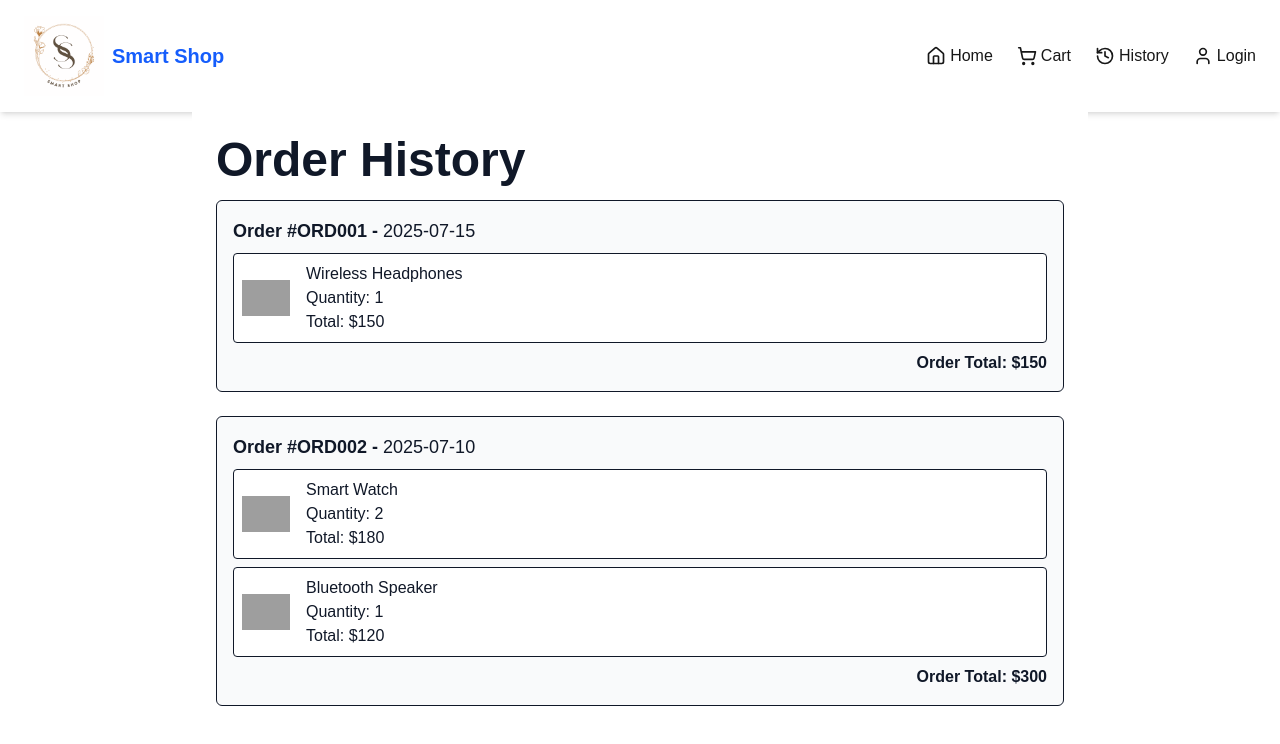
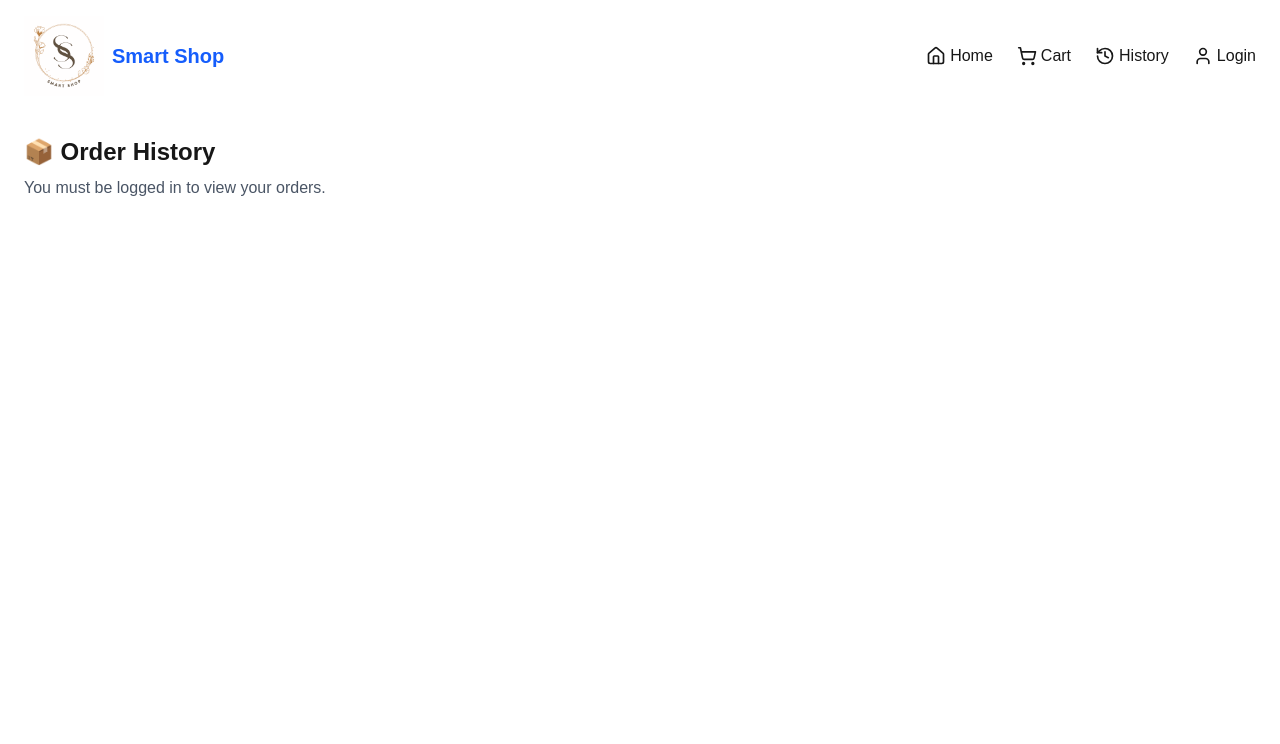
Before and after one commit to Elbound/fe-final-smart-shop, a Next.js app: page /user/order-history in a window 1280 px wide. Shown: the top 744 px of the page. Built offline with nearby package versions, Linux system fonts and the light colour scheme; grey boxes are pictures that could not be loaded.

Commit message:
fixed user/dahsboard typo, cart and order history done
currently still using mockCart, changed H istory in user collection to OrderHistory

```diff
--- a/package.json
+++ b/package.json
@@ -9,9 +9,7 @@
     "lint": "next lint"
   },
   "dependencies": {
-
     "firebase": "^12.0.0",
-
     "lucide-react": "^0.525.0",
     "next": "15.4.2",
     "react": "19.1.0",
--- a/src/app/user/cart/page.jsx
+++ b/src/app/user/cart/page.jsx
@@ -1,109 +1,162 @@
 'use client';
-import { useState } from 'react';
+import { useEffect, useState } from 'react';
+import { db } from '@/firebase';
+import {
+  collection,
+  getDoc,
+  doc,
+  writeBatch,
+  addDoc
+} from 'firebase/firestore';
+import { getAuth } from 'firebase/auth';
 
-const initialCart = [
-  {
-    id: 'p1',
-    name: 'Wireless Headphones',
-    image: '/images/headphones.png',
-    price: 150,
-    quantity: 1,
-    stock: 3,
-  },
-  {
-    id: 'p2',
-    name: 'Smart Watch',
-    image: '/images/watch.png',
-    price: 90,
-    quantity: 2,
-    stock: 1,
-  },
+const mockCart = [
+  { productId: 'rYEYgs5uTTBe4gcIXh18', quantity: 2 },
+  { productId: 'siY3prUYStwMVvp4kssq', quantity: 1 }
 ];
 
 export default function CartPage() {
-  const [cart, setCart] = useState(initialCart);
+  const [products, setProducts] = useState([]);
+  const [quantities, setQuantities] = useState({});
+  const [error, setError] = useState('');
+  const [success, setSuccess] = useState('');
 
-  const updateQuantity = (id, delta) => {
-    setCart((prev) =>
-      prev
-        .map((item) => {
-          if (item.id === id) {
-            const newQty = item.quantity + delta;
-            if (newQty <= 0) return null;
-            return { ...item, quantity: newQty };
-          }
-          return item;
+  const auth = getAuth();
+  const uid = auth.currentUser?.uid;
+
+  useEffect(() => {
+    const fetchProducts = async () => {
+      const productDetails = await Promise.all(
+        mockCart.map(async (item) => {
+          const docRef = doc(db, 'Product', item.productId);
+          const snap = await getDoc(docRef);
+          return {
+            id: item.productId,
+            ...snap.data()
+          };
         })
-        .filter(Boolean)
-    );
-  };
+      );
 
-  const removeItem = (id) => {
-    setCart((prev) => prev.filter((item) => item.id !== id));
-  };
+      setProducts(productDetails);
+      const initialQuantities = {};
+      mockCart.forEach(item => {
+        initialQuantities[item.productId] = item.quantity;
+      });
+      setQuantities(initialQuantities);
+    };
 
-  const totalPrice = cart.reduce((sum, item) => sum + item.price * item.quantity, 0);
+    fetchProducts();
+  }, []);
 
-  const purchase = () => {
-    const hasInsufficientStock = cart.some((item) => item.quantity > item.stock);
-    if (hasInsufficientStock) {
-      alert('Purchase failed: One or more items exceed available stock.');
+  const handleQuantityChange = (productId, value) => {
+    const newQty = parseInt(value);
+    if (isNaN(newQty)) return;
+
+    if (newQty < 1) {
+      // Remove product from cart
+      const updatedProducts = products.filter(p => p.id !== productId);
+      setProducts(updatedProducts);
+      const updatedQuantities = { ...quantities };
+      delete updatedQuantities[productId];
+      setQuantities(updatedQuantities);
     } else {
-      alert('Purchase successful!');
-      setCart([]);
+      setQuantities({ ...quantities, [productId]: newQty });
     }
   };
 
+  const handlePurchase = async () => {
+    setError('');
+    setSuccess('');
+
+    if (!uid) {
+      setError('You must be logged in to make a purchase.');
+      return;
+    }
+
+    const batch = writeBatch(db);
+    const items = [];
+    const prices = [];
+    const quantitiesOrdered = [];
+
+    let totalPrice = 0;
+
+    for (const product of products) {
+      const docRef = doc(db, 'Product', product.id);
+      const snap = await getDoc(docRef);
+      const currentData = snap.data();
+      const requestedQty = quantities[product.id];
+
+      if (requestedQty > currentData.quantity) {
+        setError(
+          `❌ Not enough stock for "${product.name}". Available: ${currentData.quantity}, requested: ${requestedQty}`
+        );
+        return;
+      }
+
+      items.push(product.name);
+      prices.push(product.price);
+      quantitiesOrdered.push(requestedQty);
+
+      totalPrice += product.price * requestedQty;
+
+      batch.update(docRef, {
+        quantity: currentData.quantity - requestedQty,
+      });
+    }
+
+    await batch.commit();
+
+    await addDoc(collection(db, 'User', uid, 'OrderHistory'), {
+      items,
+      price: prices,
+      quantity: quantitiesOrdered,
+      total: totalPrice,
+      time: new Date().toLocaleString(), // Keep time as string
+    });
+
+    setSuccess('✅ Purchase successful! Check your Order History.');
+    setProducts([]);
+    setQuantities({});
+  };
+
   return (
-    <div className="min-h-screen bg-white text-gray-900 p-6 max-w-4xl mx-auto">
-      <h1 className="text-5xl font-bold mb-4">Cart</h1>
-      {cart.length === 0 ? (
-        <p>Your cart is empty.</p>
+    <div className="min-h-screen bg-white p-6">
+      <h1 className="text-2xl font-semibold mb-4">🛒 Your Cart</h1>
+
+      {products.length === 0 ? (
+        <p className="text-gray-600">Your cart is empty.</p>
       ) : (
-        <div className="space-y-4">
-          {cart.map((item) => (
-            <div key={item.id} className="flex items-center justify-between p-4 border rounded-md bg-gray-50">
-              <img src={item.image} alt={item.name} className="w-16 h-16 object-contain" />
-              <div className="flex-1 ml-4">
-                <p className="font-medium">{item.name}</p>
-                <p>Price: ${item.price}</p>
-                <p>Total: ${item.price * item.quantity}</p>
-                {item.quantity > item.stock && (
-                  <p className="text-red-600">Not enough stock available</p>
-                )}
-              </div>
-              <div className="flex items-center gap-2">
-                <button
-                  onClick={() => updateQuantity(item.id, -1)}
-                  className="px-2 py-1 border rounded hover:bg-gray-200"
-                >
-                  -
-                </button>
-                <span>{item.quantity}</span>
-                <button
-                  onClick={() => updateQuantity(item.id, 1)}
-                  className="px-2 py-1 border rounded hover:bg-gray-200"
-                >
-                  +
-                </button>
-                <button
-                  onClick={() => removeItem(item.id)}
-                  className="ml-4 text-red-600 hover:underline"
-                >
-                  Remove
-                </button>
-              </div>
+        <div className="space-y-6">
+          {products.map((product) => (
+            <div key={product.id} className="border rounded p-4 bg-gray-50">
+              <h2 className="font-medium text-lg">{product.name}</h2>
+              <p className="text-sm text-gray-600 mb-1">{product.description}</p>
+              <p className="text-sm">💰 Price: ${product.price}</p>
+              <p className="text-sm">📦 In stock: {product.quantity}</p>
+              <label className="block mt-2 text-sm">
+                Quantity:
+                <input
+                  type="number"
+                  //min={1}
+                  className="ml-2 border p-1 w-20"
+                  value={quantities[product.id] || 1}
+                  onChange={(e) =>
+                    handleQuantityChange(product.id, e.target.value)
+                  }
+                />
+              </label>
             </div>
           ))}
-          <div className="text-right font-semibold text-lg mt-4">
-            Total: ${totalPrice}
-          </div>
+
           <button
-            onClick={purchase}
-            className="mt-4 bg-blue-600 text-white px-4 py-2 rounded hover:bg-blue-700"
+            onClick={handlePurchase}
+            className="bg-blue-600 text-white px-4 py-2 rounded hover:bg-blue-700"
           >
             Purchase
           </button>
+
+          {error && <p className="text-red-600 mt-2">{error}</p>}
+          {success && <p className="text-green-600 mt-2">{success}</p>}
         </div>
       )}
     </div>
--- a/src/app/user/order-history/page.jsx
+++ b/src/app/user/order-history/page.jsx
@@ -1,74 +1,76 @@
 'use client';
 
-const mockOrders = [
-  {
-    orderId: 'ORD001',
-    date: '2025-07-15',
-    products: [
-      {
-        id: 'p1',
-        name: 'Wireless Headphones',
-        image: '/images/headphones.png',
-        quantity: 1,
-        price: 150,
-      },
-    ],
-  },
-  {
-    orderId: 'ORD002',
-    date: '2025-07-10',
-    products: [
-      {
-        id: 'p2',
-        name: 'Smart Watch',
-        image: '/images/watch.png',
-        quantity: 2,
-        price: 90,
-      },
-      {
-        id: 'p3',
-        name: 'Bluetooth Speaker',
-        image: '/images/speaker.png',
-        quantity: 1,
-        price: 120,
-      },
-    ],
-  },
-];
+import { useEffect, useState } from 'react';
+import {
+  getFirestore,
+  collection,
+  query,
+  onSnapshot
+} from 'firebase/firestore';
+import { getAuth } from 'firebase/auth';
+import { db } from '@/firebase';
 
 export default function OrderHistoryPage() {
+  const [orders, setOrders] = useState([]);
+  const [loading, setLoading] = useState(true);
+  const auth = getAuth();
+  const user = auth.currentUser;
+
+  useEffect(() => {
+    if (!user) {
+      setLoading(false);
+      return;
+    }
+
+    const q = collection(db, 'User', user.uid, 'OrderHistory');
+    const unsubscribe = onSnapshot(q, (snapshot) => {
+      const orderData = snapshot.docs.map((doc) => ({
+        id: doc.id,
+        ...doc.data()
+      }));
+      setOrders(orderData);
+      setLoading(false);
+    });
+
+    return () => unsubscribe();
+  }, [user]);
+
+  if (!user) {
+    return (
+      <div className="min-h-screen bg-white p-6">
+        <h1 className="text-2xl font-semibold">📦 Order History</h1>
+        <p className="text-gray-600 mt-2">You must be logged in to view your orders.</p>
+      </div>
+    );
+  }
+
   return (
-    <div className="min-h-screen bg-white text-gray-900 p-6 max-w-4xl mx-auto">
-      <h1 className="text-5xl font-bold mb-4">Order History</h1>
-      {mockOrders.map((order) => {
-        const totalOrderPrice = order.products.reduce(
-          (sum, p) => sum + p.price * p.quantity,
-          0
-        );
-
-        return (
-          <div key={order.orderId} className="mb-6 border rounded-md p-4 bg-gray-50">
-            <h2 className="text-lg font-semibold mb-2">
-              Order #{order.orderId} - <span className="font-normal">{order.date}</span>
-            </h2>
-            <div className="space-y-2">
-              {order.products.map((p) => (
-                <div key={p.id} className="flex items-center border rounded p-2 bg-white">
-                  <img src={p.image} alt={p.name} className="w-12 h-12 object-contain" />
-                  <div className="ml-4 flex-1">
-                    <p className="font-medium">{p.name}</p>
-                    <p>Quantity: {p.quantity}</p>
-                    <p>Total: ${p.quantity * p.price}</p>
-                  </div>
+    <div className="min-h-screen bg-white p-6">
+      <h1 className="text-2xl font-semibold mb-4">📦 Order History</h1>
+      {loading ? (
+        <p className="text-gray-600">Loading...</p>
+      ) : orders.length === 0 ? (
+        <p className="text-gray-600">No orders found.</p>
+      ) : (
+        <div className="space-y-4">
+          {orders.map((order) => (
+            <div
+              key={order.id}
+              className="border rounded p-4 bg-gray-50 shadow-sm"
+            >
+              <p className="font-medium">🕒 {order.time}</p>
+              {order.items?.map((item, index) => (
+                <div key={index} className="ml-4 text-sm text-gray-700">
+                  • {item} — {order.quantity[index]} × ${order.price[index]}
                 </div>
               ))}
-              <div className="text-right mt-2 font-semibold">
-                Order Total: ${totalOrderPrice}
-              </div>
+              <p className="mt-2 font-semibold text-right text-blue-700">
+                💰 Total: ${order.total}
+              </p>
             </div>
-          </div>
-        );
-      })}
+          ))}
+        </div>
+      )}
     </div>
   );
 }
```
Also changed, not shown: src/app/user/dashboard/page.jsx (added), 1 other file (tests, documents, lock files or other folders).
